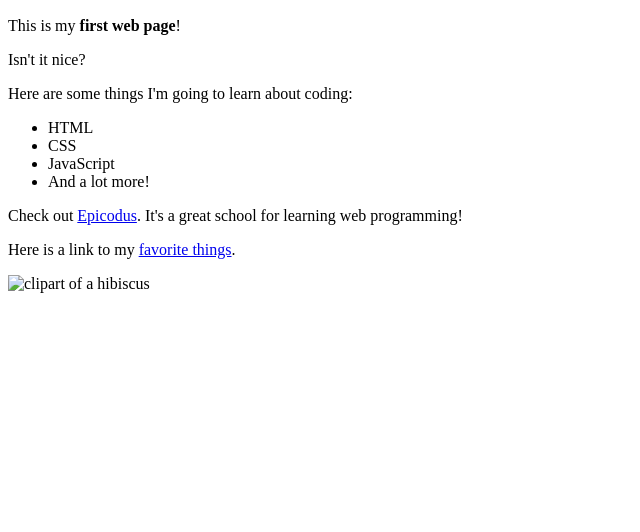
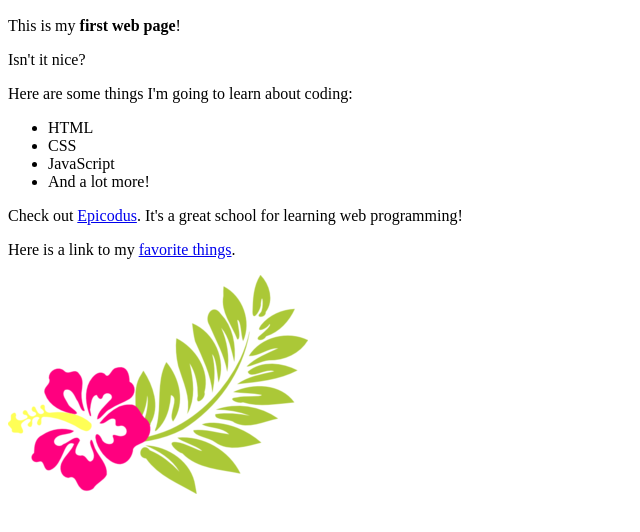
Before and after one commit to betrinkle/my-first-webpage, a plain HTML site: page my-first-webpage.html in a window 1280 px wide. Shown: the part 110-642 px from the top of the page, without its empty margins (0-640 px from the left). Drawn offline with Linux system fonts and the light colour scheme.

Commit message:
I realized I didn't spell pink correctly

```diff
--- a/my-first-webpage.html
+++ b/my-first-webpage.html
@@ -22,6 +22,6 @@
 
         <p> Check out <a href = "http://www.epicodus.com/" >Epicodus</a>. It's a great school for learning web programming!</p>
         <p> Here is a link to my <a href = "favorite-things.html" >favorite things</a>.</p>
-        <img src = "img/ping-hibiscus.png" alt = "clipart of a hibiscus" >
+        <img src = "./img/pink-hibiscus.png" alt = "clipart of a hibiscus" >
     </body>
 </html>
```
